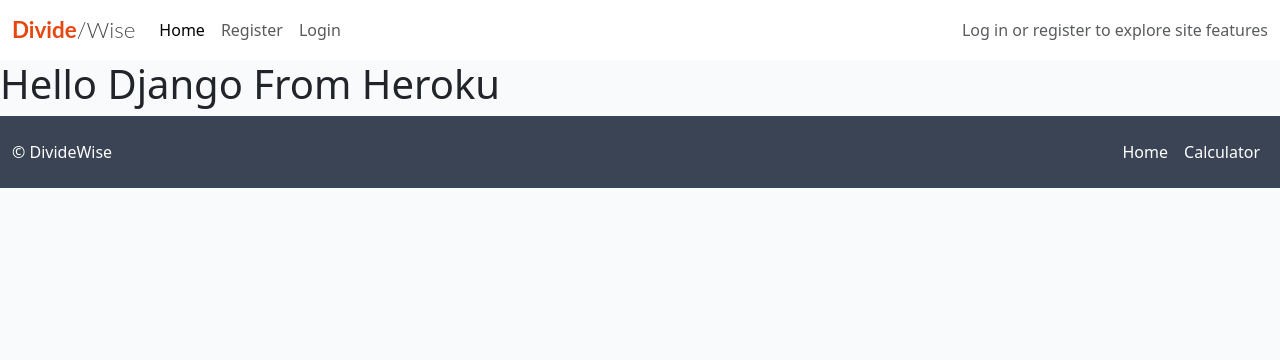
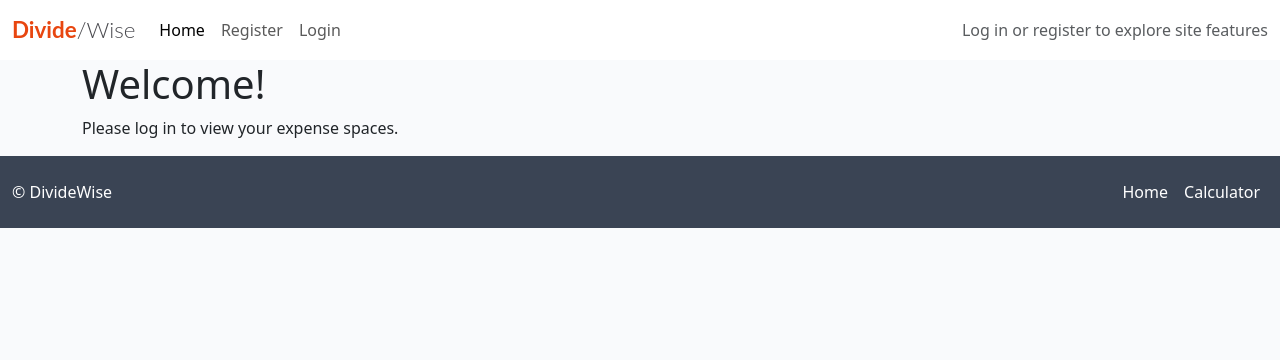
Before and after one commit to jack-brosnan/DivideWise, a Django app: page / in a window 1280 px wide. Shown: the top 360 px of the page. Run offline with Django 4.2, Linux system fonts and the light colour scheme; some libraries are stand-ins or nearby versions.

Commit message:
Created generic list view for User expense spaces

```diff
--- a/dividewise/settings.py
+++ b/dividewise/settings.py
@@ -28,7 +28,7 @@ TEMPLATES_DIR = os.path.join(BASE_DIR, 'templates')
 SECRET_KEY = os.environ.get('SECRET_KEY')
 
 # SECURITY WARNING: don't run with debug turned on in production!
-DEBUG = False
+DEBUG = True
 
 ALLOWED_HOSTS = ['8000-jackbrosnan-dividewise-lay9n0ptkly.ws.codeinstitute-ide.net', '.herokuapp.com',]
 
@@ -132,6 +132,7 @@ AUTH_PASSWORD_VALIDATORS = [
     },
 ]
 
+ACCOUNT_EMAIL_VERIFICATION = 'none'
 
 # Internationalization
 # https://docs.djangoproject.com/en/4.2/topics/i18n/
@@ -144,6 +145,7 @@ USE_I18N = True
 
 USE_TZ = True
 
+
 # Static files (CSS, JavaScript, Images)
 # https://docs.djangoproject.com/en/4.2/howto/static-files/
 
--- /dev/null
+++ b/expense_app/templates/expense_app/index.html
@@ -0,0 +1,35 @@
+{% extends "base.html" %}
+{% load static %}
+
+{% block content %}
+{% if user.is_authenticated %}
+<div class="container mt-4">
+    <h1 class="mb-3">Your Expense Spaces</h1>
+    <div class="row">
+        {% for space in expense_spaces %}
+        <div class="col-12 col-md-3">
+            <div class="card">
+                <img src="{{ space.space_image.url }}" class="space-img card-img-top" alt="{{ space.name }}">
+                <div class="card-body">
+                    <h5 class="card-title">{{ space.name }}</h5>
+                    <p class="card-text">{{ space.description }}</p>
+                    <p class="card-text"><small class="text-muted">Created on:
+                            {{ space.created_on|date:"M d, Y" }}</small></p>
+                </div>
+                <div class="card-footer">
+                    <a href="#" class="btn btn-primary">View Space</a>
+                </div>
+            </div>
+        </div>
+        {% empty %}
+        <div class="row">
+            <p class="text-center">No expense spaces found.</p>
+        </div>
+        {% endfor %}
+    </div>
+</div>
+{% else %}
+<h1>Welcome!</h1>
+<p>Please log in to view your expense spaces.</p>
+{% endif %}
+{% endblock %}
--- a/expense_app/urls.py
+++ b/expense_app/urls.py
@@ -2,5 +2,5 @@ from . import views
 from django.urls import path
 
 urlpatterns = [
-    path('', views.HomePage.as_view(), name='home'),
+    path('', views.ExpenseSpaceList.as_view(), name='home'),
 ]
--- a/expense_app/views.py
+++ b/expense_app/views.py
@@ -1,14 +1,25 @@
 from django.shortcuts import render, get_object_or_404, reverse
-from django.views.generic import TemplateView
 from django.views import generic
 from django.contrib import messages
 from django.http import HttpResponseRedirect
+from django.contrib.auth.models import AnonymousUser
 from .models import ExpenseSpace, ExpenseLine, Contributor, Contribution
 
 # Create your views here.
 
-class HomePage(TemplateView):
-    """
-    Displays home page"
-    """
-    template_name = 'base.html'
+# class HomePage(TemplateView):
+#     """
+#     Displays home page"
+#     """
+#     template_name = 'base.html'
+
+class ExpenseSpaceList(generic.ListView):
+    model = ExpenseSpace
+    template_name = 'expense_app/index.html'
+    context_object_name = 'expense_spaces'
+
+    def get_queryset(self):
+        if isinstance(self.request.user, AnonymousUser):
+            return ExpenseSpace.objects.none()
+
+        return ExpenseSpace.objects.filter(user=self.request.user).order_by('-created_on')
--- a/static/css/style.css
+++ b/static/css/style.css
@@ -29,10 +29,10 @@ body {
     background-color: #F9FAFC;
 }
 
-.card {
+/* .card {
     border: none;
     background-color: transparent;
-}
+} */
 
 .image-container {
     position: relative;
@@ -164,6 +164,19 @@ body {
     color: rgb(222, 146, 168);
 }
 
+/* Main View */
+
+/* .dashboard-view {
+    height:80vh;
+} */
+
+/* Expense Space Cards */
+
+.space-img {
+    max-width: 100%;
+    max-height: 200px;
+}
+
 /* Footer */
 
 #footer-container {
--- a/templates/base.html
+++ b/templates/base.html
@@ -70,7 +70,11 @@
     </nav>
 
     <main>
-        <h1>Hello Django From Heroku</h1>
+        <div class="container dashboard-view">
+            {% block content %}
+            <!-- Content Goes here -->
+            {% endblock content %}
+        </div>
     </main>
 
     <!-- Footer -->
@@ -106,14 +110,3 @@
 </body>
 
 </html>
-
-
-
-
-
-
-
-
-<body>
-
-</body>
```
